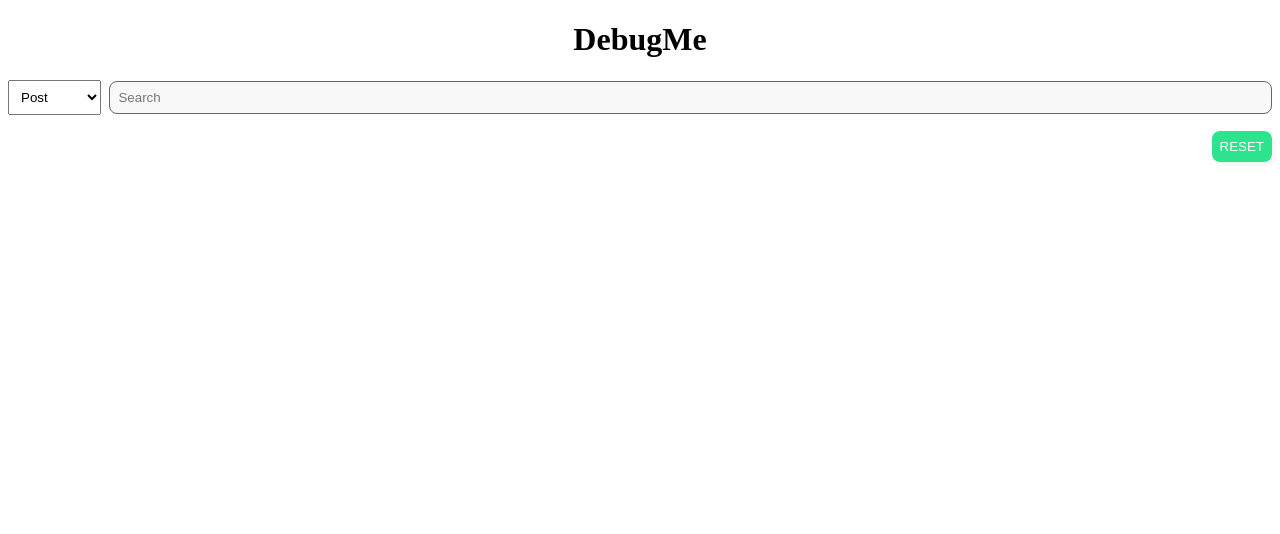
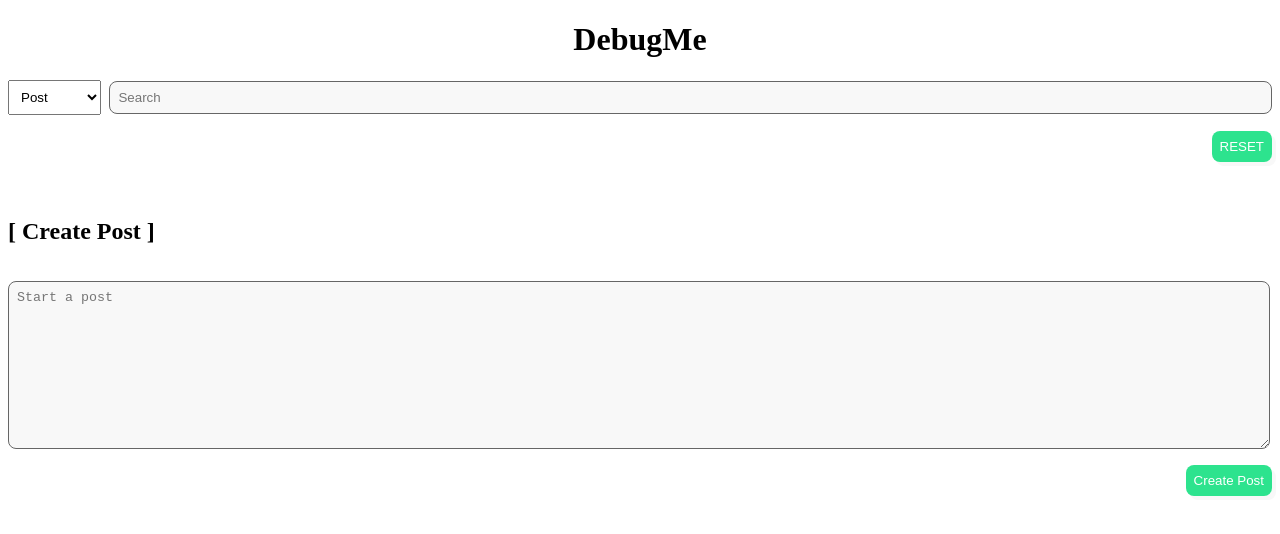
Before and after one commit to Jxfe/DebugMe, a React (Create React App) app in the folder application/client/: page / in a window 1280 px wide. Shown: the top 534 px of the page. Built offline with nearby package versions, Linux system fonts and the light colour scheme.

Commit message:
post ui done

```diff
--- a/application/client/package.json
+++ b/application/client/package.json
@@ -7,6 +7,7 @@
     "@testing-library/jest-dom": "^5.16.5",
     "@testing-library/react": "^13.4.0",
     "@testing-library/user-event": "^13.5.0",
+    "axios": "^1.3.5",
     "react": "^18.2.0",
     "react-dom": "^18.2.0",
     "react-scripts": "5.0.1",
--- /dev/null
+++ b/application/client/src/Components/Post.js
@@ -0,0 +1,44 @@
+import { useState } from "react";
+import "./style.css";
+import axios from "axios";
+
+function Post() {
+  const [post, setPost] = useState("");
+
+  const submitPost = async (e) => {
+    e.preventDefault();
+    if (post === "") {
+      window.alert("Empty Text");
+      return;
+    }
+
+    console.log(post);
+
+    try {
+      //   const res = await axios(url);
+      //   console.log(res);
+    } catch (e) {
+      console.log(e);
+    }
+  };
+
+  return (
+    <div className="App search-wrapper">
+      <h2 className="post-header"> [ Create Post ] </h2>
+      <textarea
+        className="input-box"
+        name="post"
+        type="text"
+        placeholder="Start a post"
+        rows={10}
+        value={post}
+        onChange={(e) => setPost(e.target.value)}
+      />
+      <button className="button" type="submit" onClick={submitPost}>
+        Create Post
+      </button>
+    </div>
+  );
+}
+
+export default Post;
--- a/application/client/src/Search/Search.js
+++ b/application/client/src/Components/Search.js
@@ -1,5 +1,7 @@
 import { useState } from "react";
-import "./Search.css";
+import "./style.css";
+import axios from "axios";
+import { SEARCH_URL } from "../utils/url";
 
 function Search() {
   const [searchList, setSearchList] = useState(null);
@@ -11,27 +13,19 @@ function Search() {
     setKeyword("");
   };
 
-  const submitSearch = (e) => {
+  const submitSearch = async (e) => {
     e.preventDefault();
     if (keyword === "") return;
 
-    //const API_URL = "http://35.93.49.231:5000/";
-    const API_URL =
-       document.location.hostname === "127.0.0.1" ||
-       document.location.hostname === "localhost"
-         ? "http://127.0.0.1:5000/"
-         : "http://35.93.49.231:5000/";
-    const api = API_URL + `search/?key=${keyword}&category=${category}`;
-    fetch(api)
-      .then((response) => response.json())
-      .then((data) => {
-        console.log(data.found);
-        setSearchList(data.found);
-      })
-      .catch((error) => {
-        setSearchList([]);
-        console.error("Error:", error);
-      });
+    try {
+      const url = `${SEARCH_URL}key=${keyword}&category=${category}`;
+      const res = await axios(url);
+      console.log(res);
+      setSearchList(res.data.found);
+    } catch (e) {
+      setSearchList([]);
+      console.log(e);
+    }
   };
 
   const renderUserList = () => {
@@ -82,7 +76,7 @@ function Search() {
           onChange={(e) => setKeyword(e.target.value)}
         />
       </form>
-      <button className="reset-button" onClick={resetSearch}>
+      <button className="button" onClick={resetSearch}>
         RESET
       </button>
       {searchList && (
--- a/application/client/src/Search/Search.css
+++ b/application/client/src/Components/style.css
@@ -23,7 +23,7 @@
   padding: 8px;
 }
 
-.reset-button {
+.button {
   align-self: end;
   border: none;
   border-radius: 8px;
@@ -57,3 +57,8 @@
   width: 20%;
   text-align: right;
 }
+
+.post-header {
+  text-align: left;
+  margin-top: 40px;
+}
--- a/application/client/src/Home.js
+++ b/application/client/src/Home.js
@@ -1,11 +1,13 @@
 import "./App.css";
-import Search from "./Search/Search";
+import Post from "./Components/Post";
+import Search from "./Components/Search";
 
 function Home() {
   return (
     <div className="App">
       <h1>DebugMe</h1>
       <Search />
+      <Post />
     </div>
   );
 }
--- /dev/null
+++ b/application/client/src/utils/url.js
@@ -0,0 +1,7 @@
+const API_URL =
+  document.location.hostname === "127.0.0.1" ||
+  document.location.hostname === "localhost"
+    ? "http://127.0.0.1:5000/"
+    : "http://35.93.49.231:5000/";
+
+export const SEARCH_URL = `${API_URL}search/?`;
```
